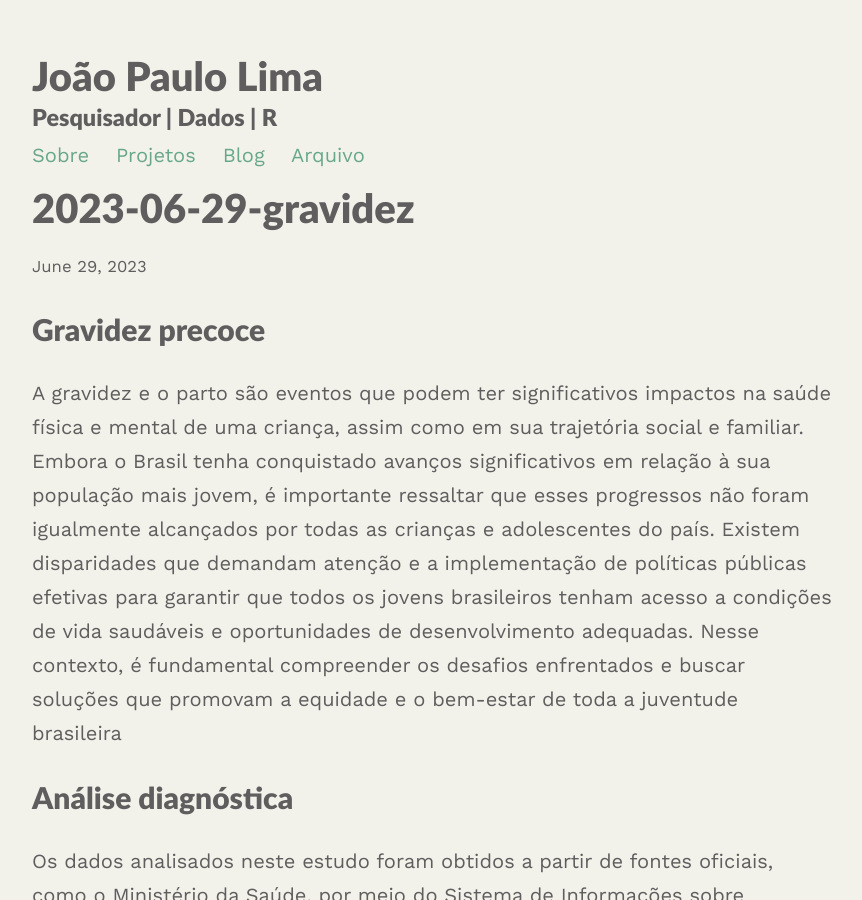
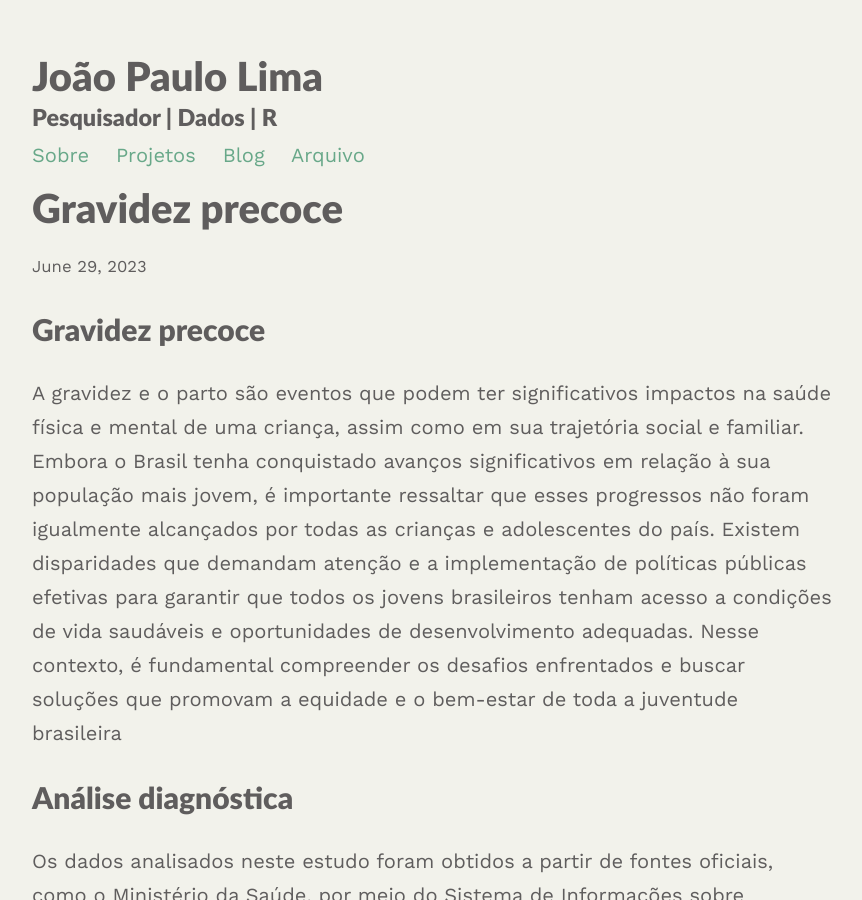
Before and after one commit to limajoaopaulo/limajoaopaulo.github.io, a Jekyll site: the page built from _posts/2023-06-29-gravidez.md, in a window 1280 px wide and 900 px high. Shown: the whole window, without its empty margins (208-1070 px from the left). Built offline with Jekyll 4.4.1, drawn with Linux system fonts in a browser that asks for light colours; nearby versions of some CDN libraries; some of the changed lines change nothing that is shown.

Commit message:
PUBLISHER #6
* PUSH NOTE : {Post} Gravidez precoce.md

* PUSH ATTACHMENT : Pasted image 20230627180409.png

* PUSH ATTACHMENT : Pasted image 20230627180428.png

* PUSH ATTACHMENT : Pasted image 20230627180444.png

* PUSH ATTACHMENT : Pasted image 20230627180500.png

* PUSH ATTACHMENT : Pasted image 20230627180514.png

* PUSH ATTACHMENT : Pasted image 20230627180526.png

* PUSH ATTACHMENT : Pasted image 20230627180541.png

```diff
--- a/_posts/2023-06-29-gravidez.md
+++ b/_posts/2023-06-29-gravidez.md
@@ -1,7 +1,8 @@
 ---
 layout: post
 share: true
-title: 2023-06-29-gravidez
+title: Gravidez precoce
+filename: 2023-06-29-gravidez
 description: short project description
 ---
 # Gravidez precoce
@@ -11,21 +12,21 @@
 ## Análise diagnóstica
 Os dados analisados neste estudo foram obtidos a partir de fontes oficiais, como o Ministério da Saúde, por meio do Sistema de Informações sobre Nascidos Vivos (SINASC) e a estimativa da população brasileira, além do Instituto Brasileiro de Geografia e Estatística (IBGE), com dados sobre o Produto Interno Bruto (PIB) dos municípios e a Pesquisa Nacional por Amostra de Domicílios Contínua (PNAD Contínua). As informações utilizadas abrangem o período de 2010 a 2020.
 
-![Pasted image 20230627180409.png](Pasted%20image%2020230627180409.png?raw=true)
-![Pasted image 20230627180428.png](Pasted%20image%2020230627180428.png?raw=true)
+![Pasted image 20230627180409.png?raw=true](../assets/images/Obsidian/Pasted%20image%2020230627180409.png?raw=true)
+![Pasted image 20230627180428.png?raw=true](../assets/images/Obsidian/Pasted%20image%2020230627180428.png?raw=true)
 De acordo com o gráfico 1, ocorreu uma queda significativa no número de nascidos vivos de adolescentes no período de 2010 a 2020. Em 2010, o registro apontou aproximadamente 553 mil nascimentos, enquanto em 2020 esse número reduziu para 382 mil. Essa tendência descendente demonstra um progresso na prevenção da gravidez na adolescência ao longo dessa década, refletindo possíveis avanços em termos de acesso à educação sexual, conscientização sobre métodos contraceptivos e programas de apoio voltados para os jovens. Essa diminuição é um indicativo positivo no combate a essa questão social, ressaltando a importância contínua de medidas preventivas e educativas para promover o bem-estar dos adolescentes.
 
 Ao analisar o gráfico 2, é possível observar que as maiores reduções no número de nascidos vivos de adolescentes ocorreram nas regiões nordeste e sudeste do Brasil. Essas regiões apresentaram quedas significativas, indicando um progresso significativo no combate à gravidez na adolescência. Por outro lado, as  demais regiões do país também registraram diminuições, embora em menor proporção.
 
 
-![Pasted image 20230627180444.png](Pasted%20image%2020230627180444.png?raw=true)
+![Pasted image 20230627180444.png?raw=true](../assets/images/Obsidian/Pasted%20image%2020230627180444.png?raw=true)
 
 No gráfico 3, é possível identificar que as taxas de gravidez na adolescência variam significativamente entre os estados brasileiros. As regiões do Norte do país se destacam por apresentarem as maiores taxas, com Roraima, Amazonas e Acre ocupando as três primeiras posições. Esses dados ressaltam a necessidade de uma atenção especial nessa região, visando a implementação de políticas e programas de prevenção mais abrangentes e direcionados aos adolescentes. Por outro lado, o Distrito Federal, São Paulo e Rio Grande do Sul mostram as menores taxas de gravidez na adolescência.
 
-![Pasted image 20230627180500.png](Pasted%20image%2020230627180500.png?raw=true)
+![Pasted image 20230627180500.png?raw=true](../assets/images/Obsidian/Pasted%20image%2020230627180500.png?raw=true)
 Analisando o gráfico 4, destaca-se que um dado preocupante é o fato de que apenas uma parcela menor que a metade, cerca de 46%, das adolescentes que se tornaram mães não chegou a concluir o ensino médio. A falta de acesso a uma educação completa pode afetar negativamente as perspectivas de vida dessas jovens mães, limitando suas oportunidades futuras de emprego e desenvolvimento pessoal.
 
-![Pasted image 20230627180514.png](Pasted%20image%2020230627180514.png?raw=true)
+![Pasted image 20230627180514.png?raw=true](../assets/images/Obsidian/Pasted%20image%2020230627180514.png?raw=true)
 
 Analisando o gráfico 5, é possível observar que, em termos absolutos, a maioria das mães adolescentes pertence ao grupo racial pardo, seguidas pelas brancas e pretas. Juntas, as mães adolescentes pardas e pretas representaram aproximadamente 75% dos nascimentos nessa faixa etária.
 
@@ -33,8 +34,8 @@
 
 Essa disparidade ressalta a importância de considerar as realidades específicas de cada grupo étnico-racial e de implementar políticas e programas direcionados a essas comunidades para prevenir a gravidez precoce e garantir o acesso a serviços de saúde sexual e reprodutiva adequados.
 
-![Pasted image 20230627180526.png](Pasted%20image%2020230627180526.png?raw=true)
-![Pasted image 20230627180541.png](Pasted%20image%2020230627180541.png?raw=true)
+![Pasted image 20230627180526.png?raw=true](../assets/images/Obsidian/Pasted%20image%2020230627180526.png?raw=true)
+![Pasted image 20230627180541.png?raw=true](../assets/images/Obsidian/Pasted%20image%2020230627180541.png?raw=true)
 
 No gráfico 7 que relaciona o Produto Interno Bruto (PIB) per capita dos municípios brasileiros com a taxa de gravidez na adolescência, pode-se observar uma tendência: em municípios com menor PIB per capita, a taxa de gravidez na adolescência tende a ser mais alta. Essa relação sugere que fatores socioeconômicos podem desempenhar um papel significativo na ocorrência desse fenômeno
 
```
